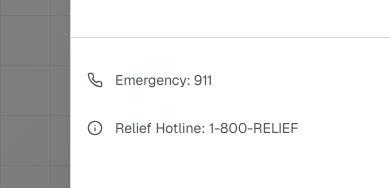
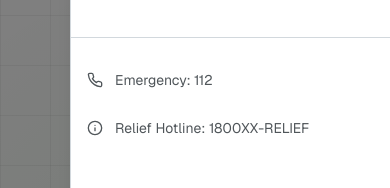
Before and after one commit to mr-singh96-ux/sahara-1.0, a Next.js app: page / in a window 390 px wide. Both pictures are taken after a click on the button 348 px from the left and 48 px from the top of the page. Shown: the part 335-523 px from the top of the page. Built offline with nearby package versions, Linux system fonts and the light colour scheme.

Commit message:
Initial Upload6

```diff
--- a/components/navigation.tsx
+++ b/components/navigation.tsx
@@ -101,11 +101,11 @@ export function Navigation() {
               <div className="space-y-3">
                 <div className="flex items-center gap-3 px-4 py-2 text-sm text-muted-foreground">
                   <Phone className="h-4 w-4" />
-                  <span>Emergency: 911</span>
+                  <span>Emergency: 112</span>
                 </div>
                 <div className="flex items-center gap-3 px-4 py-2 text-sm text-muted-foreground">
                   <Info className="h-4 w-4" />
-                  <span>Relief Hotline: 1-800-RELIEF</span>
+                  <span>Relief Hotline: 1800XX-RELIEF</span>
                 </div>
               </div>
             </div>
```
